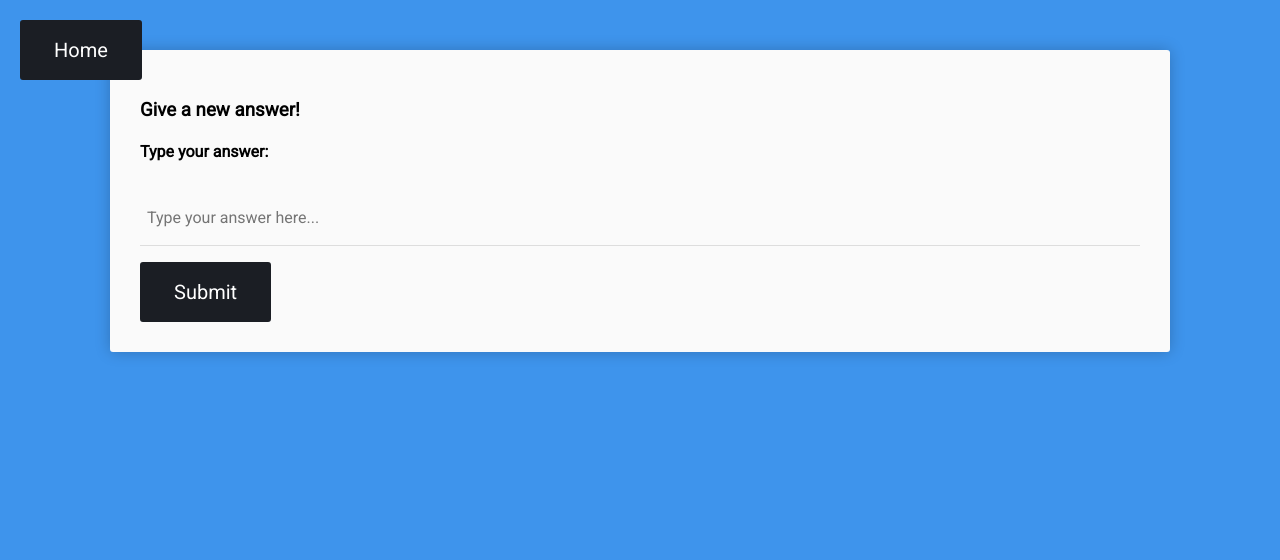
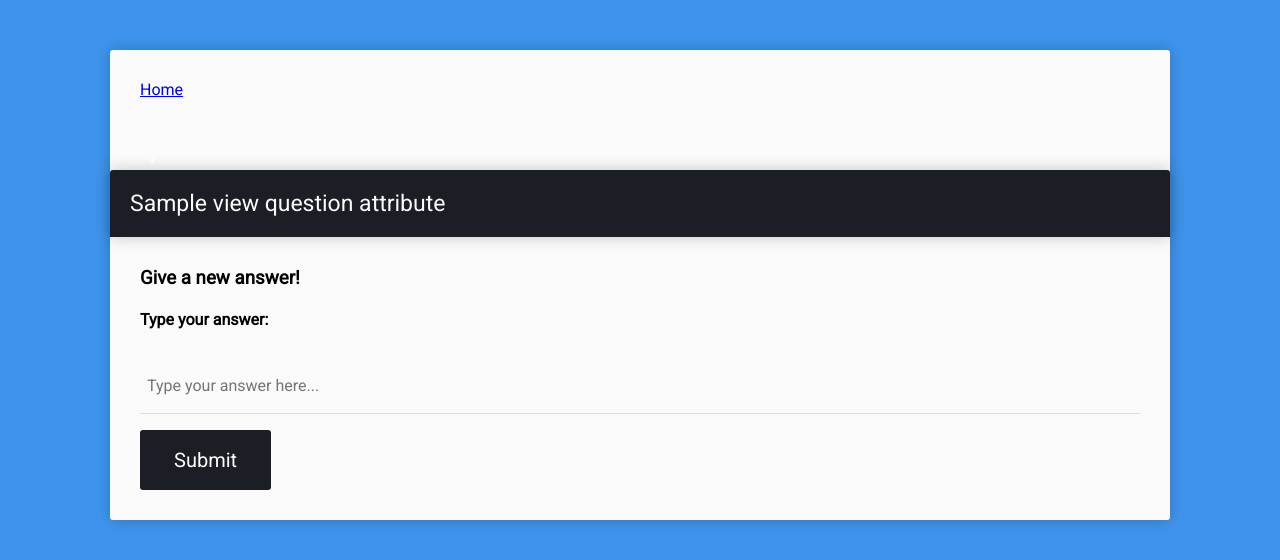
Before and after one commit to gabee1987/2nd_TW_week_StormCoders_AskMate_with_SQL, a Flask app: template templates/answer_form.html in a window 1280 px wide. Shown: the top 560 px of the page. Run offline with Flask 2, Linux system fonts and the light colour scheme; the template is opened without the code that fills it: most values are stand-ins (such as "Sample title", 1, 10 or a date in 2020).

Commit message:
new_answer.py insert function done, and answer form refreshed

```diff
--- a/new_answer.py
+++ b/new_answer.py
@@ -20,4 +20,4 @@
                  VALUES({0}, {1}, {2}, {3}, {4}, {5}) WHERE id={6};""".format(dt, 0, q_id, answer_message, 0, q_id))
     conn = db_connection()
     db_execute(query, conn)
-    return redirect("/")
+    return redirect("/question/<q_id>")
--- a/templates/answer_form.html
+++ b/templates/answer_form.html
@@ -8,12 +8,13 @@
         <title> New Answer </title>
     </head>
     <body>
-        <input id="home" type="submit" value="Home" class="button" href="/">
+        <a href="/">Home</a>
+        <h1>{{ view_question_attributes[0][0] }}</h1>
+        <h2>{{ view_question_attributes[0][1] }}
         <h3> Give a new answer! </h3>
-        <form action="/question/new-answer" method="POST">
+        <form action="/question/new-answer/{{ q_id }}" method="POST">
             <p><h4> Type your answer: </h4><br>
             <textarea id="answer_message" name="answer_message" rows="5" cols="20" minlength="10" placeholder="Type your answer here..." required autofocus></textarea></p>
-            <input type="hidden" name ="question_id" value="{{ question_id }}">
             <input type="submit" value="Submit" name="Submit" class="button">
         </form>
     </body>
```
